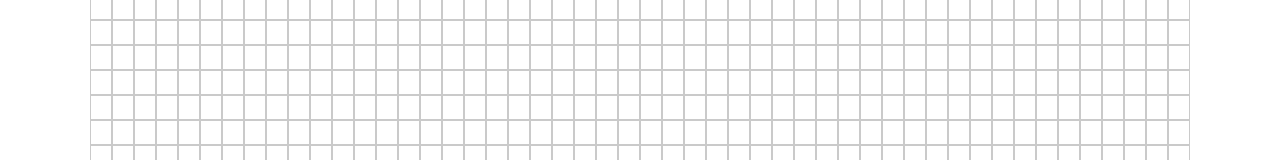
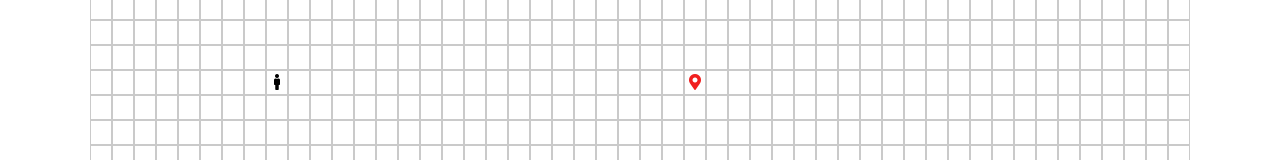
Before and after one commit to Blade365z/path-visualizer, a React (Create React App) app: page / in a window 1280 px wide. Shown: the part 190-350 px from the top of the page. Built offline with nearby package versions, Linux system fonts and the light colour scheme.

Commit message:
Obstacles added

```diff
--- a/src/components/App.css
+++ b/src/components/App.css
@@ -24,10 +24,10 @@
   grid-template-columns: repeat(50, 1fr);
 }
 
-.destination-node {
+.destination {
   color: rgb(241, 31, 31);
 }
 
-.obstacle-node {
+.obstacle {
   background-color: rgb(51, 51, 51);
 }
--- a/src/components/Grid.js
+++ b/src/components/Grid.js
@@ -3,9 +3,15 @@ import Node from './Node'
 
 
 const initialzeObjectForGrid = (row, col) => {
+    //Grid Object Initalizer
+    /*
+        {
+            Node-Number:Type
+        }
+    */
     let object = {};
-    let source = 629;
-    let destination = 655;
+    let source = 458;
+    let destination = 477;
     for (let i = 0; i < (row * col); i++) {
         if (i === source)
             object[i] = 'SOURCE';
@@ -16,17 +22,37 @@ const initialzeObjectForGrid = (row, col) => {
     }
     return object;
 }
+
+
+//Grid Component
 const Grid = () => {
     const [GridData, setGridData] = useState(
         initialzeObjectForGrid(30, 50)
-    )
+    );
+    const [MouseHold, setMouseHold] = useState(false);
+    const setObstacle = (node) => {
+        if (MouseHold) {
+            let gridData = {};
+            Object.keys(GridData).map(element => {
+                if (element === node) {
+                    gridData[element] = 'OBSTACLE';
 
+                } else {
+                    gridData[element] = GridData[element];
+                }
+            })
+            setGridData(gridData);
+        }
+    }
 
     return (
-        <div className="grid">
+        <div className="grid" onMouseDown={() => setMouseHold(true)} onMouseUp={() => setMouseHold(false)} >
             {
-                Object.keys(GridData).map(node => {
-                    return <Node key={node} />
+                Object.keys(GridData).map((node, i) => {
+                    return <div className={"node " + GridData[node].toLowerCase()} key={i} title={"node: " + node} onMouseOver={() => setObstacle(node)}>
+                        {GridData[node] === 'SOURCE' && <i className="fas fa-male" draggable></i>}
+                        {GridData[node] === 'DESTINATION' && <i className="fas fa-map-marker-alt "></i>}
+                    </div>
                 })
             }
         </div>
--- a/src/components/Node.js
+++ /dev/null
@@ -1,23 +0,0 @@
-import React from 'react'
-
-
-const Node = ({ number, type, mouseHoldFlag, setObstacles }) => {
-    const handleObstacleCreate = (node) => {
-        if (mouseHoldFlag) {
-            setObstacles(node)
-        }
-    }
-    return (
-        <div className={type === 'SOURCE' ? 'node source-node' : type === 'DESTINATION' ? 'node destination-node' : type === 'OBSTACLE' ? 'node obstacle-node' : 'node path-node'} title={"Node: " + number} onMouseOver={() => handleObstacleCreate(number)} >
-            {
-                type === 'SOURCE' && <i className="fas fa-male" draggable></i>
-            }
-            {
-                type === 'DESTINATION' && <i className="fas fa-map-marker-alt "></i>
-            }
-
-        </div>
-    )
-}
-
-export default Node;
```
